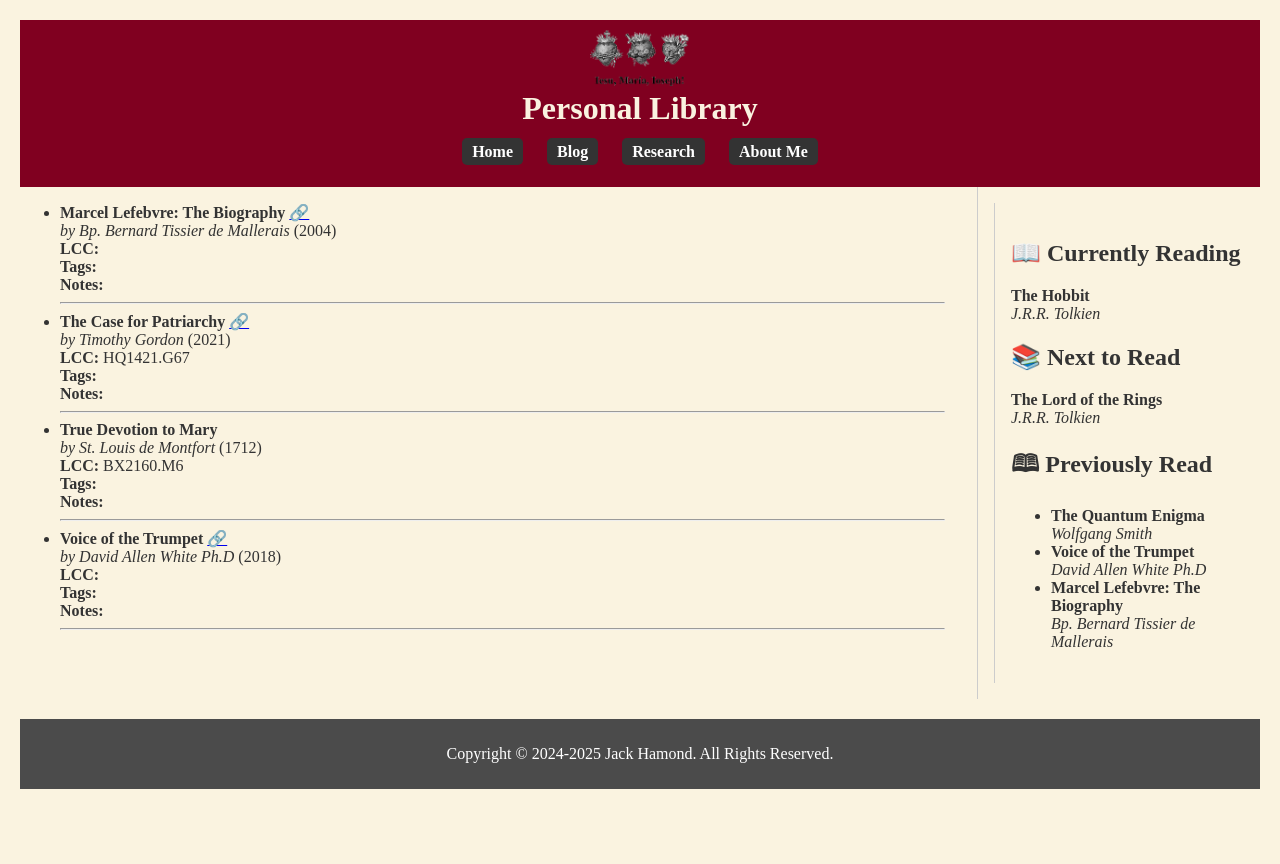
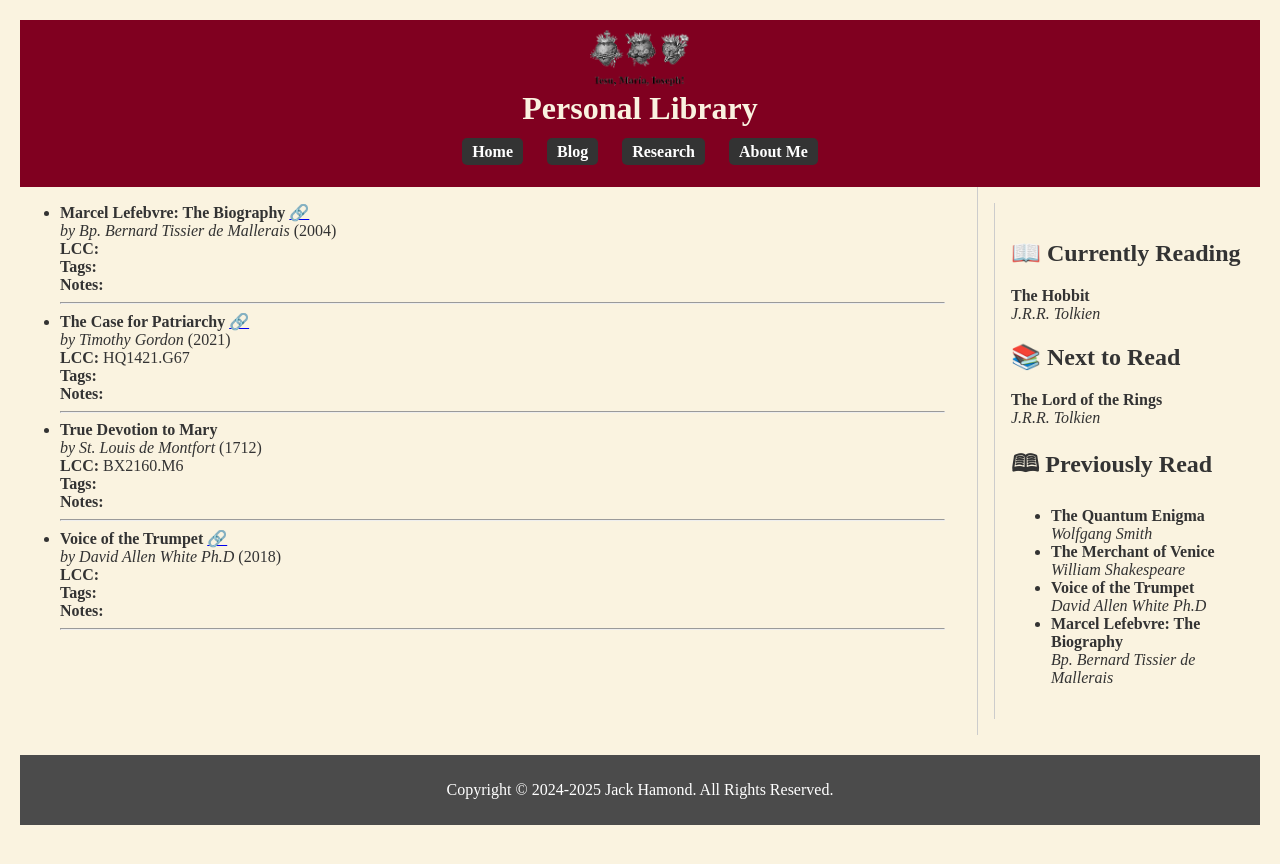
Before and after one commit to jackhamond/jackhamond.github.io, a Jekyll site: the page built from indices/library.md, in a window 1280 px wide. Shown: the top 864 px of the page. Built offline with Jekyll 4.4.1, drawn with Linux system fonts in a browser that asks for light colours.

Commit message:
Update reading.yml

```diff
--- a/_data/reading.yml
+++ b/_data/reading.yml
@@ -9,6 +9,8 @@ next:
 previous:
   - title: "The Quantum Enigma"
     author: "Wolfgang Smith"
+  - title: "The Merchant of Venice"
+    author: "William Shakespeare"
   - title: "Voice of the Trumpet"
     author: "David Allen White Ph.D"
   - title: "Marcel Lefebvre: The Biography"
```
